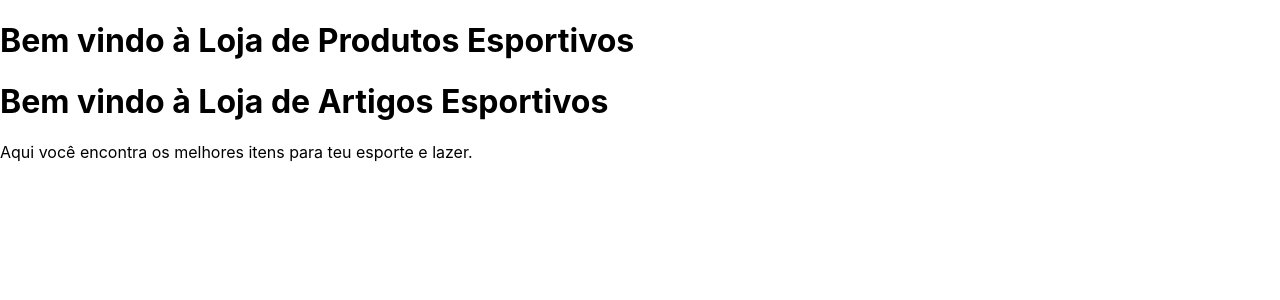
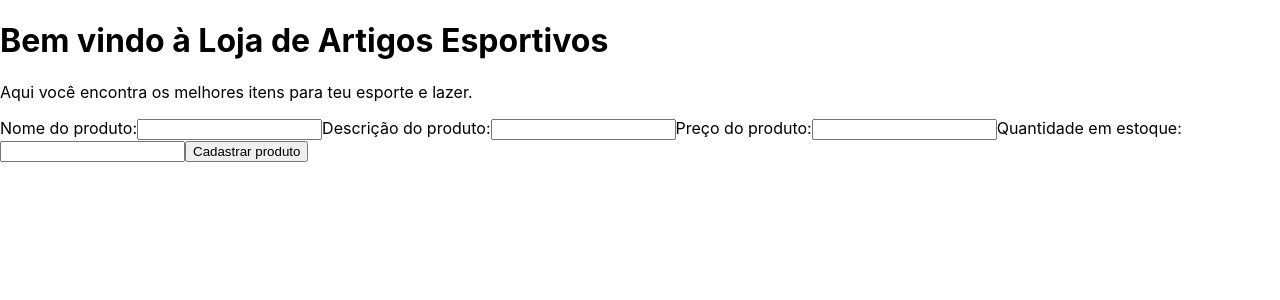
Before and after one commit to Andrehlb/lojaEsportiva-AWS, a React (Create React App) app in the folder client/: page / in a window 1280 px wide. Shown: the top 300 px of the page. Built offline with nearby package versions, Linux system fonts and the light colour scheme.

Commit message:
feat(update): Update App and Home files.

```diff
--- a/client/src/App.js
+++ b/client/src/App.js
@@ -4,7 +4,6 @@ import Home from './Home';
 const App = () => {
   return (
     <div className="Loja">
-      <h1>Bem vindo à Loja de Produtos Esportivos</h1>
       <Home />
     </div>
   );
--- a/client/src/Home.js
+++ b/client/src/Home.js
@@ -1,10 +1,12 @@
 import React from 'react';
+import ProductForm from './ProductForm';
 
 const Home = () => {
     return (
         <div>
             <h1>Bem vindo à Loja de Artigos Esportivos</h1>
             <p>Aqui você encontra os melhores itens para teu esporte e lazer.</p>
+            <ProductForm />
         </div>
     );
 };
```
